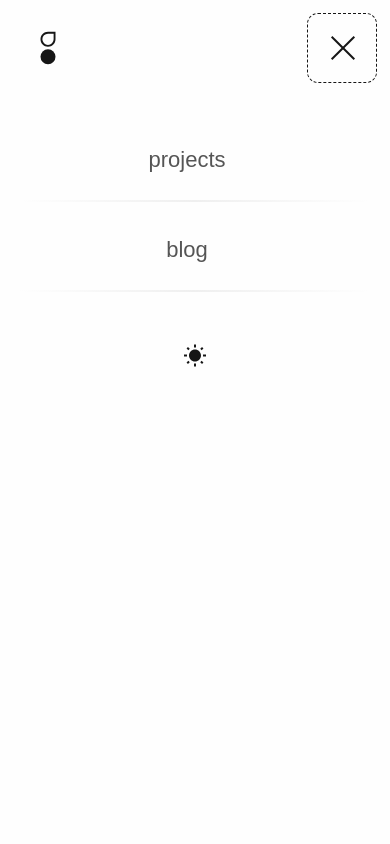
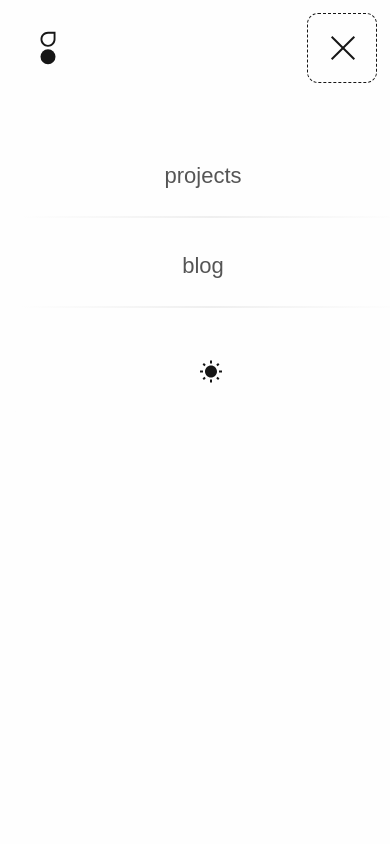
Before and after one commit to gregogun/portfolio-v3, a Next.js app: page / in a window 390 px wide. Both pictures are taken after a click on the button 342 px from the left and 48 px from the top of the page. Shown: the top 844 px of the page. Built offline with nearby package versions, Linux system fonts and the light colour scheme.

Commit message:
style: add fixed position to mobile nav

```diff
--- a/components/navbar.tsx
+++ b/components/navbar.tsx
@@ -44,6 +44,8 @@ const Overlay = styled('div', {
   zIndex: '$overlay',
   width: '100%',
   height: '100vh',
+  position: 'fixed',
+  bg: '$primary',
 });
 
 /* theme toggle button styles */
@@ -161,7 +163,7 @@ const MenuIcon = ({ clicked }) => {
 
 const MenuButton = ({ clicked, toggleClicked }) => {
   const handleClick = () => {
-    return toggleClicked();
+    toggleClicked();
   };
   return (
     <button
@@ -192,12 +194,9 @@ const LogoButton = ({ children }) => {
 };
 
 export const MobileNav = ({ clicked }) => {
+  if (clicked) {
     return (
-    <Overlay
-      css={{
-        display: clicked ? 'block' : 'none',
-      }}
-    >
+      <Overlay>
         <Menu
           css={{
             flexDirection: 'column',
@@ -221,6 +220,9 @@ export const MobileNav = ({ clicked }) => {
         </Menu>
       </Overlay>
     );
+  }
+
+  return null;
 };
 
 const FullNav = ({ clicked, toggleClicked }) => {
```
Lines whose indentation alone changed are shown as unchanged.
